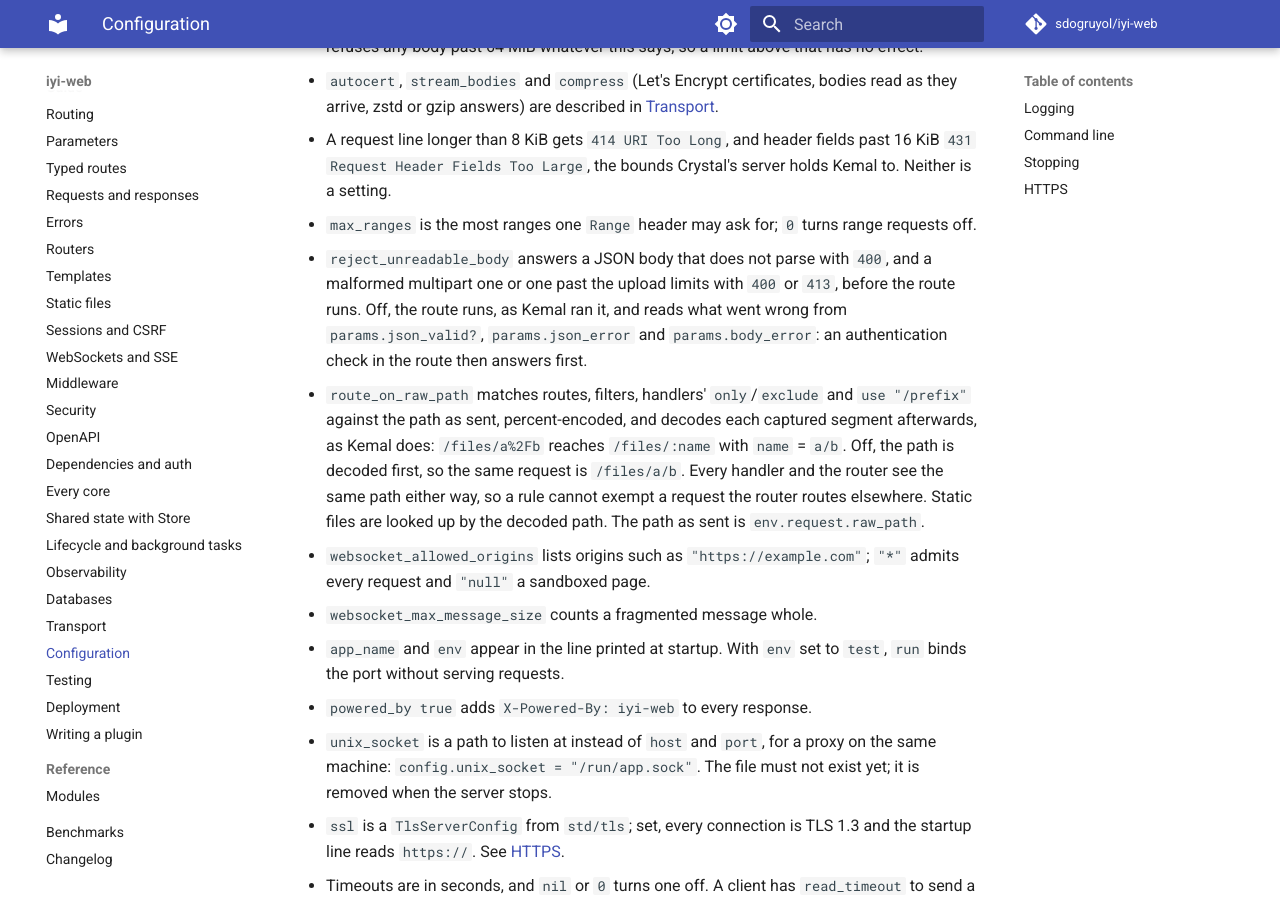
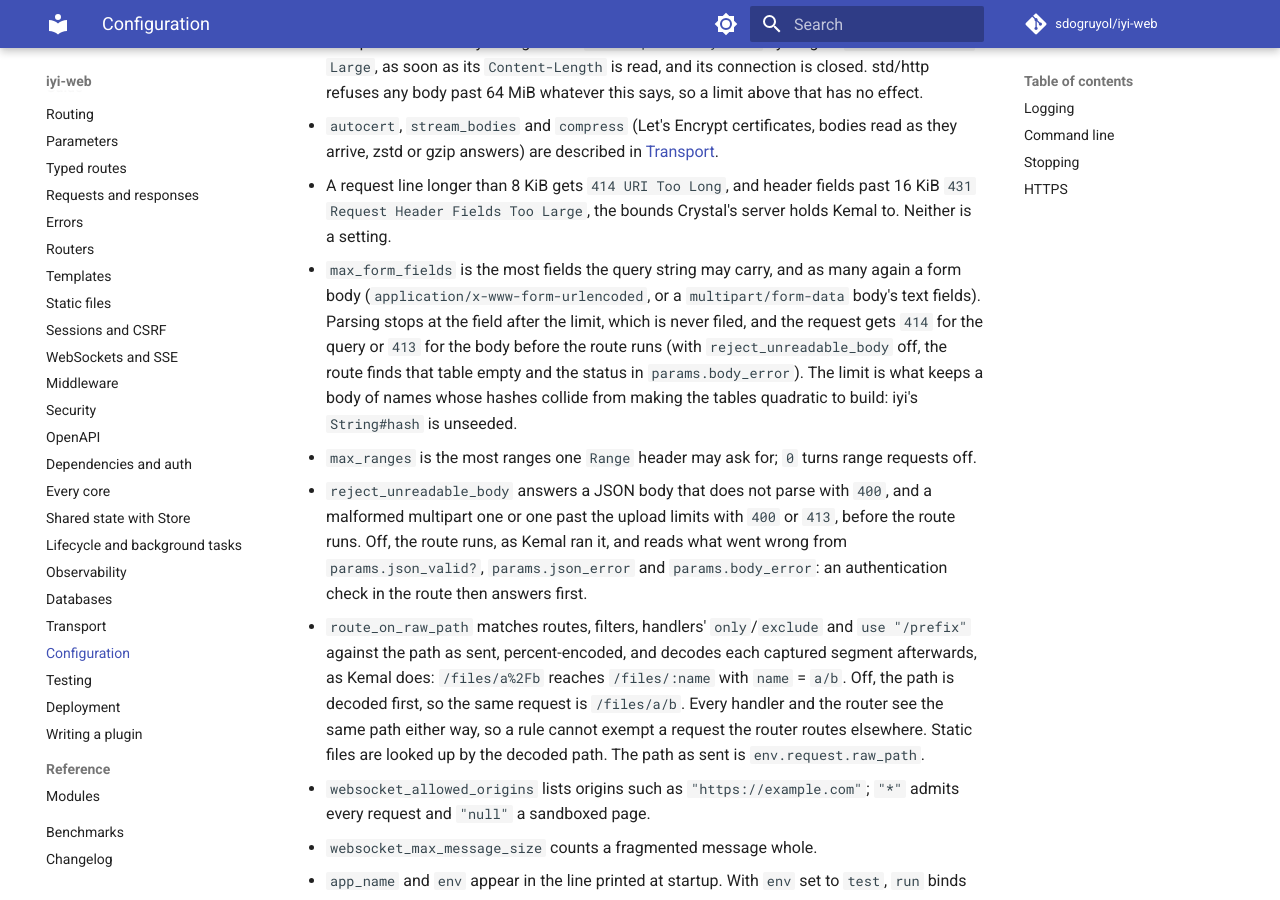
Before and after one commit to sdogruyol/iyi-web, an MkDocs documentation site: the page built from docs/configuration.md, in a window 1280 px wide and 900 px high, scrolled down 1949 px. Built offline with MkDocs 1.6.1 and Material for MkDocs 9.7.7, drawn with Linux system fonts in a browser that asks for light colours; comment, search, counter and statistics services are not loaded.

Commit message:
Limit a request to max_form_fields fields
iyi's String#hash is unseeded FNV-1a, so form keys built to collide are
cheap, and filing ~100k of them into Params is quadratic: one POST to any
path held a worker for seconds to minutes before routing or auth ran.

max_form_fields (1000) bounds the query, a urlencoded body and a
multipart body's text fields. parse_query_pairs stops at the pair past
the limit, and the request gets 414 for the query or 413 for the body
before the route. Params parses the query and a urlencoded body on first
use, after the server has set the limit.

```diff
--- a/docs/configuration.md
+++ b/docs/configuration.md
@@ -23,6 +23,7 @@ config.max_request_body_size = 1024 * 1024
 | `max_request_body_size` | `8 * 1024 * 1024` | |
 | `max_file_uploads` | `128` | |
 | `max_multipart_form_field_size` | `8 * 1024 * 1024` | |
+| `max_form_fields` | `1000` | |
 | `max_ranges` | `16` | |
 | `reject_unreadable_body` | `true` | |
 | `route_on_raw_path` | `false` | |
@@ -52,6 +53,15 @@ config.max_request_body_size = 1024 * 1024
 - A request line longer than 8 KiB gets `414 URI Too Long`, and header
   fields past 16 KiB `431 Request Header Fields Too Large`, the bounds
   Crystal's server holds Kemal to. Neither is a setting.
+- `max_form_fields` is the most fields the query string may carry, and as
+  many again a form body (`application/x-www-form-urlencoded`, or a
+  `multipart/form-data` body's text fields). Parsing stops at the field
+  after the limit, which is never filed, and the request gets `414` for
+  the query or `413` for the body before the route runs (with
+  `reject_unreadable_body` off, the route finds that table empty and the
+  status in `params.body_error`). The limit is what keeps a body of names
+  whose hashes collide from making the tables quadratic to build: iyi's
+  `String#hash` is unseeded.
 - `max_ranges` is the most ranges one `Range` header may ask for; `0` turns
   range requests off.
 - `reject_unreadable_body` answers a JSON body that does not parse with `400`,
```
Also changed, not shown: docs/transport.md (+1 -0 lines), 7 other files.
